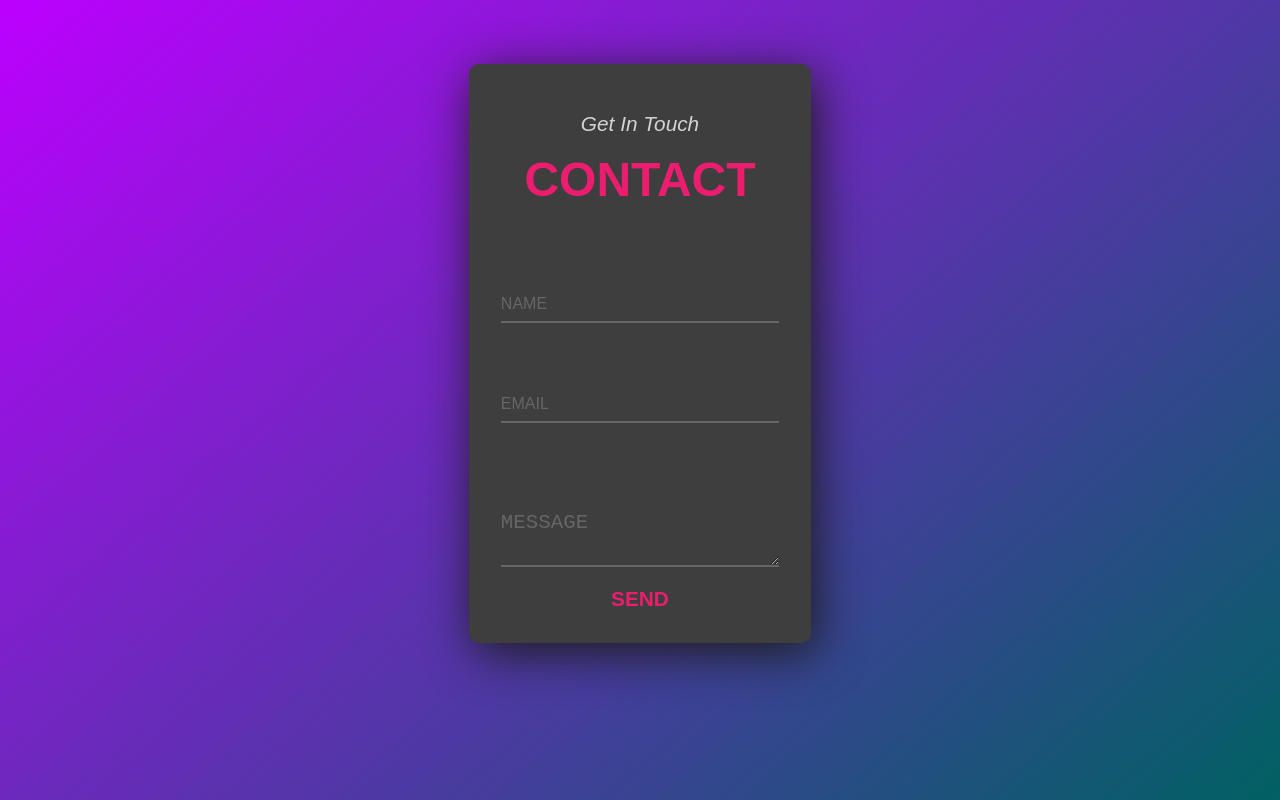
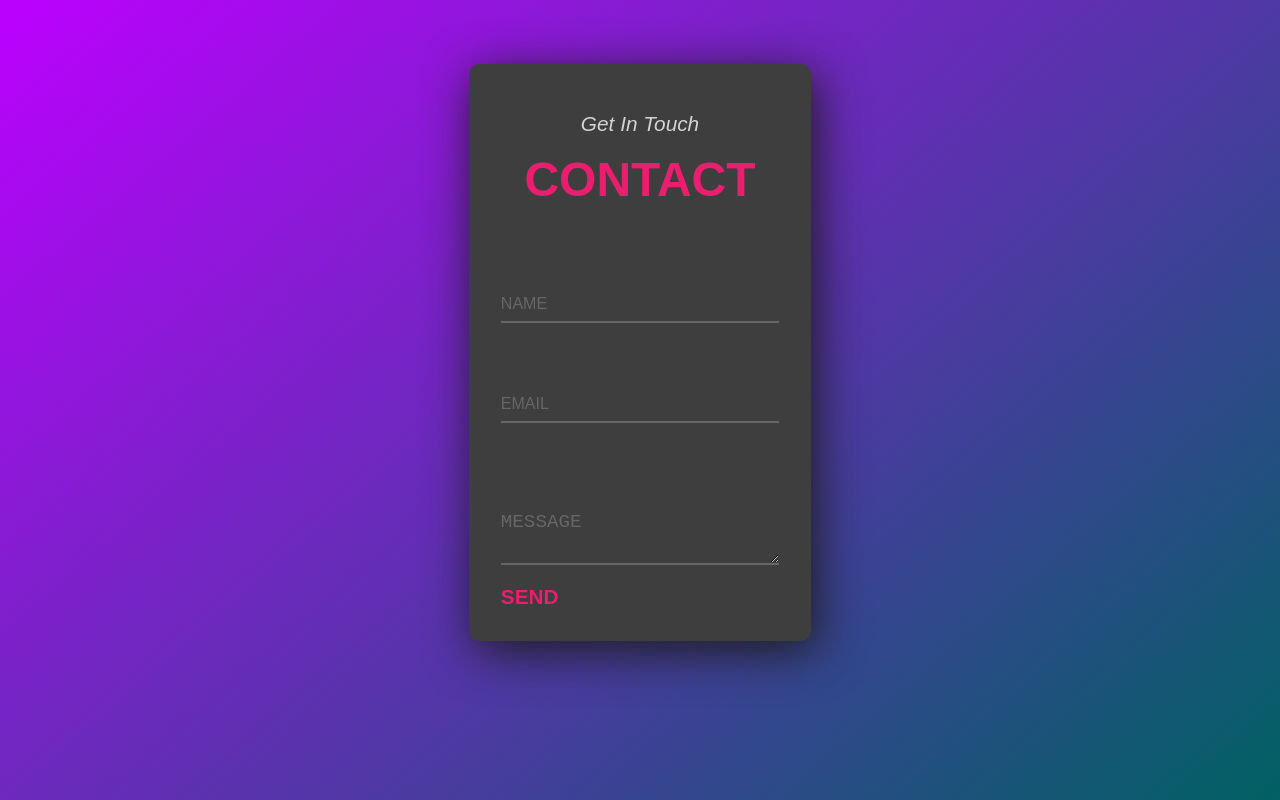
Before and after one commit to andrewjsalas/react-contact-form, a React (Create React App) app: page / in a window 1280 px wide. Built offline with nearby package versions, Linux system fonts and the light colour scheme.

Commit message:
Fixed button align

```diff
--- a/src/App.js
+++ b/src/App.js
@@ -92,7 +92,7 @@ const PageContainer = styled.div`
   justify-content: center;
   color: lightgray;
   padding: 4rem;
-  font-family: 'Montserrat', sans-serif;
+  font-family: 'Fira Sans Condensed', sans-serif;
 `
 
 const PageHeader = styled.h1`
@@ -164,7 +164,7 @@ const TextArea = styled.textarea`
   border: none;
   border-bottom: 2px solid #666;
   background: none;
-  font-size: 1.3rem;
+  font-size: 1.2rem;
   text-transform: uppercase;
   color: white;
 
@@ -190,6 +190,7 @@ const Button = styled.button`
   cursor: pointer;
   transition: 0.2s ease;
   font-weight: 600;
+  text-align: left;
 
   &:hover {
     opacity: 70%;
```
